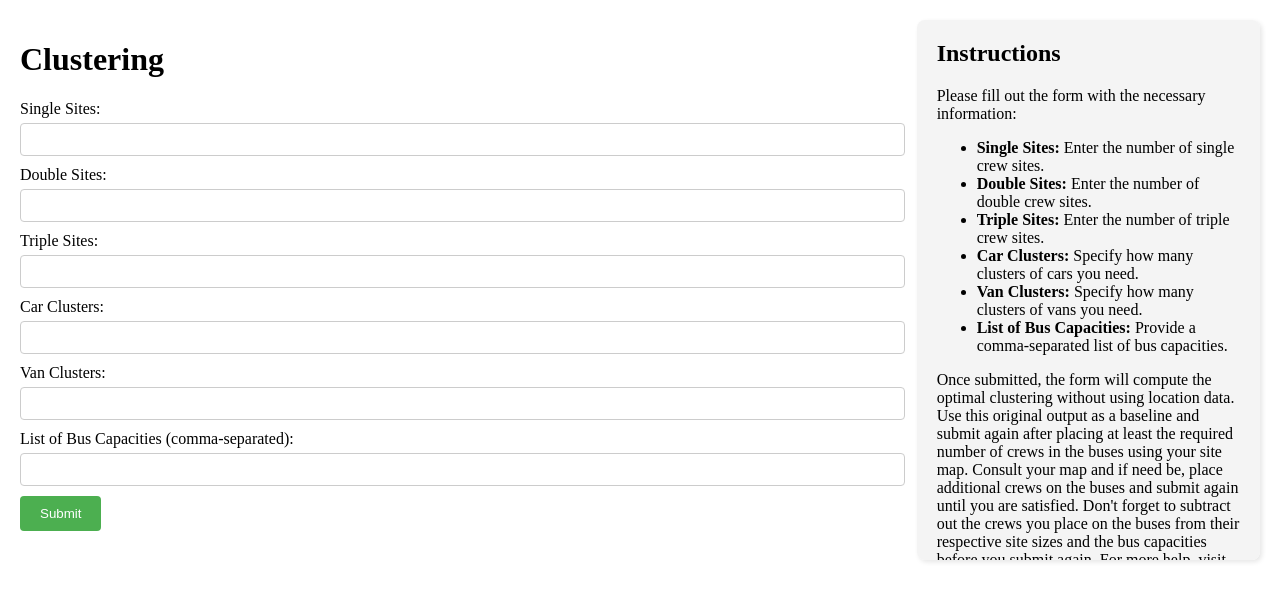
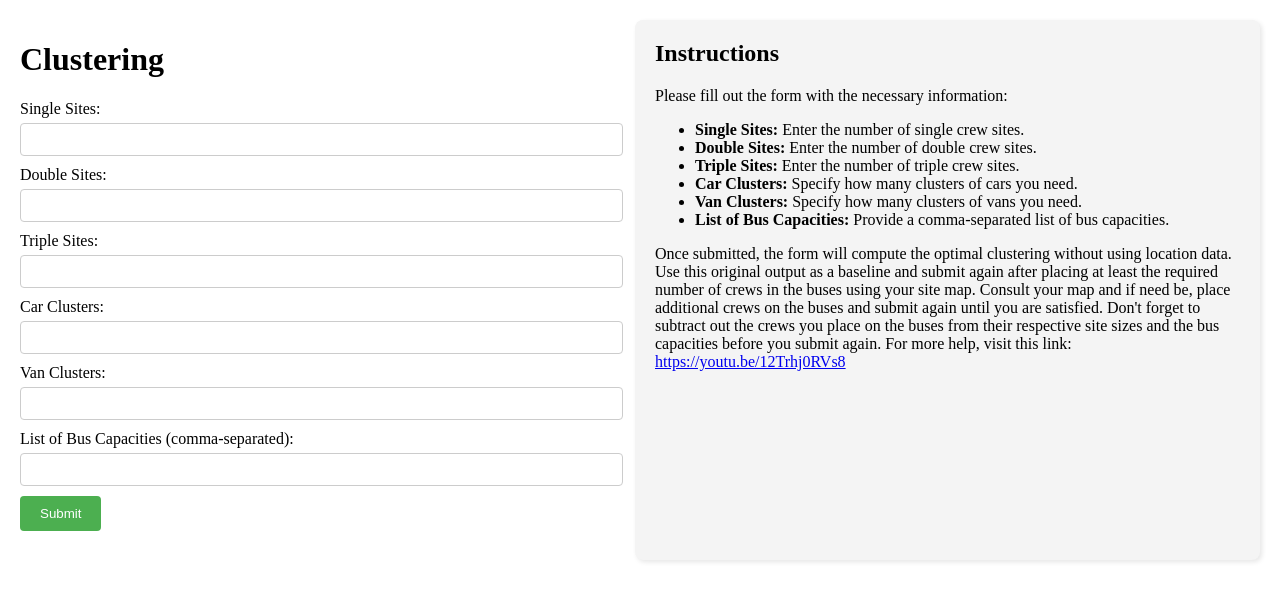
Before and after one commit to cbmckinstry/GMT, a Flask app: page / in a window 1280 px wide. Shown: the top 601 px of the page. Run offline with Flask 3, Linux system fonts and the light colour scheme.

Commit message:
Updated requirements.txt

```diff
--- a/templates/index.html
+++ b/templates/index.html
@@ -66,13 +66,21 @@
             .container {
                 flex-direction: row;
                 justify-content: space-between;
-                align-items: stretch;
+                align-items: flex-start;
             }
-            .form-container{
-                flex: auto;
+            .form-container {
+                width: 48%;
             }
-            .instructions{
-                flex: auto;
+            .instructions {
+                width: 48%;
+            }
+        }
+        @media (max-width: 599px) {
+            .instructions {
+                width: 100%;
+            }
+            .form-container {
+                width: 100%;
             }
         }
     </style>
```
